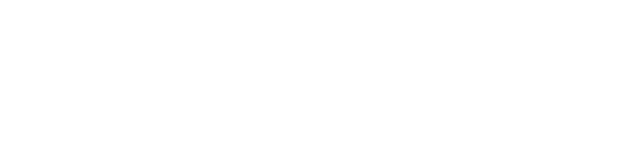
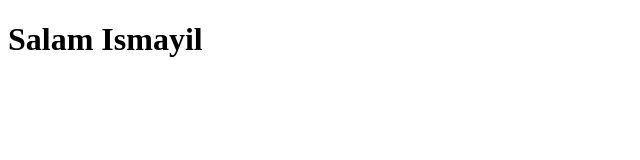
Before and after one commit to japoon999/Ismayil-Group, a plain HTML site: page index.html in a window 1280 px wide. Shown: the whole page, without its empty margins (0-640 px from the left). Drawn offline with Linux system fonts and the light colour scheme.

Commit message:
basliq qeyd etmisem

```diff
--- a/index.html
+++ b/index.html
@@ -7,5 +7,9 @@
 </head>
 <body>
 
+<h1>Salam Ismayil</h1>
+
+
+
 </body>
 </html>
```
